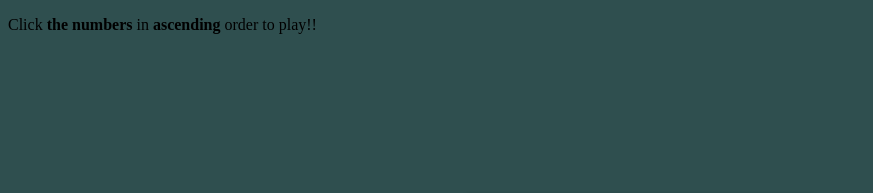
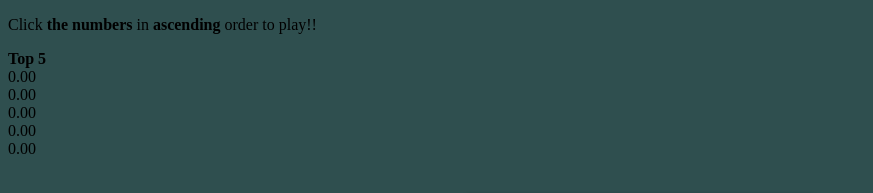
Before and after one commit to nishihere19/task1, a plain HTML site: page tilegame.html in a window 1280 px wide. Shown: the top 193 px of the page, without its empty margins (0-873 px from the left). Drawn offline with Linux system fonts and the light colour scheme.

Commit message:
Update tilegame.html

```diff
--- a/tilegame.html
+++ b/tilegame.html
@@ -6,6 +6,12 @@
           href="tilegame.css";
     </head>
     <body><p>Click <b>the numbers</b> in <b>ascending </b>order to play!!</p>
+        <div><b>Top 5</b></div>
+        <span id="best_time_1">0.00</span><br>
+        <span id="best_time_2">0.00</span><br>
+        <span id="best_time_3">0.00</span><br>
+        <span id="best_time_4">0.00</span><br>
+        <span id="best_time_5">0.00</span>
         <div class="game">
         <input type="button" onclick="fnc();" id="st" value="start the game" style="background-color: darkslategray">
         <div class="grid">
```
